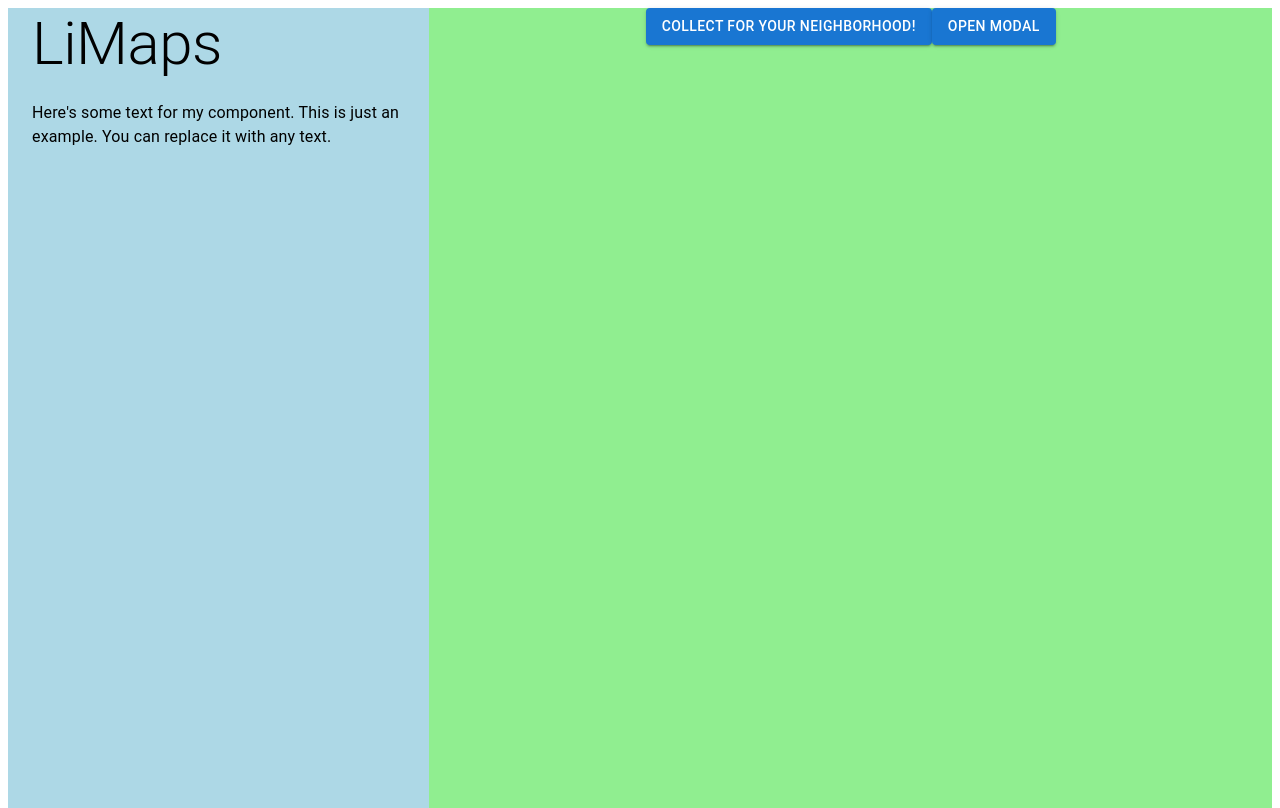
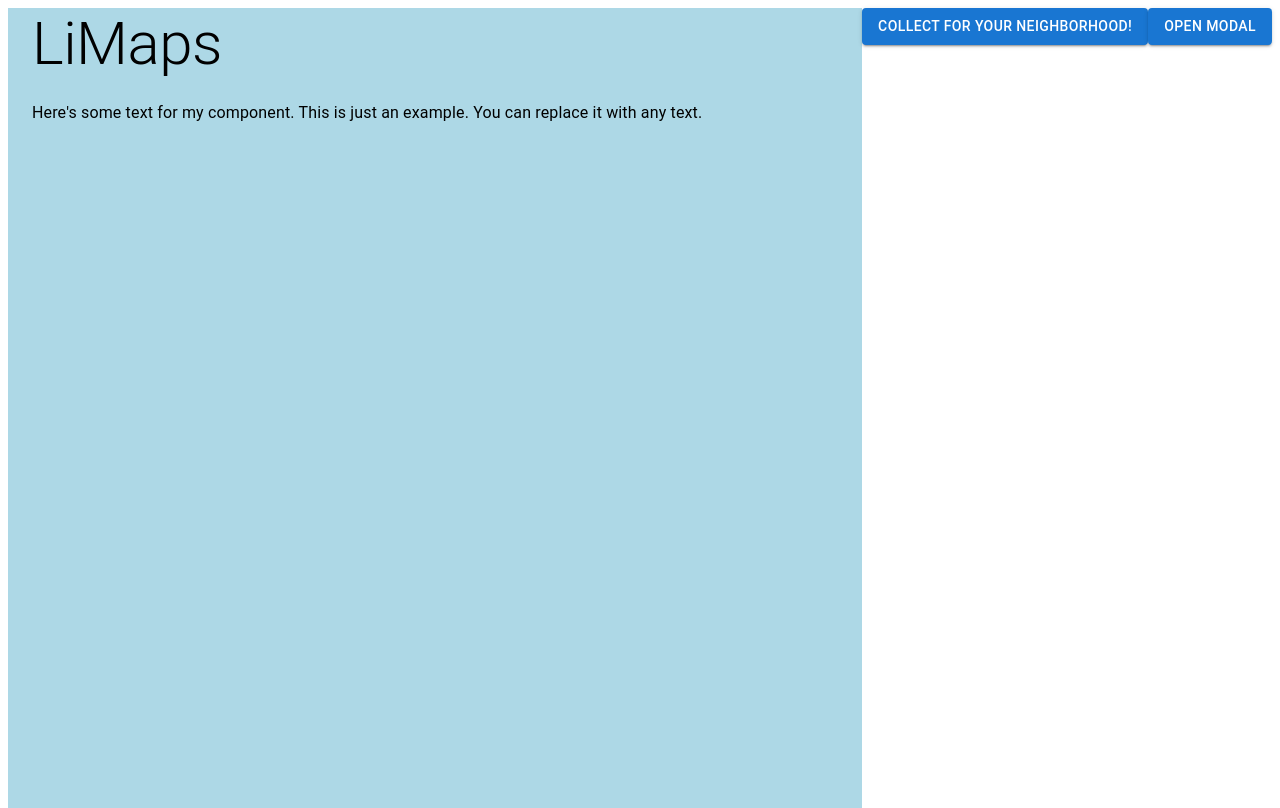
Before and after one commit to johnCbogil/LiMaps, a React (Vite) app: page / in a window 1280 px wide. Built offline with nearby package versions, Linux system fonts and the light colour scheme.

Commit message:
rename mapview

```diff
--- a/src/App.jsx
+++ b/src/App.jsx
@@ -1,12 +1,12 @@
 import { About } from "./Components/About";
-import { Map } from "./Components/Map";
+import { MapView } from "./Components/MapView";
 import "./App.css";
 
 function App() {
   return (
     <div className="container">
       <About />
-      <Map />
+      <MapView />
     </div>
   );
 }
--- a/src/Components/Map.jsx
+++ b/src/Components/MapView.jsx
@@ -3,7 +3,7 @@ import Button from "@mui/material/Button";
 import Box from "@mui/material/Box";
 import Modal from "@mui/material/Modal";
 
-export const Map = () => {
+export const MapView = () => {
   const [open, setOpen] = React.useState(false);
   const handleOpen = () => setOpen(true);
   const handleClose = () => setOpen(false);
@@ -19,7 +19,7 @@ export const Map = () => {
     p: 4,
   };
   return (
-    <div className="Map">
+    <div className="MapView">
       <Box display="flex" justifyContent="center">
         <Button variant="contained" target="_" href="https://google.com">
           Collect For Your Neighborhood!
```
